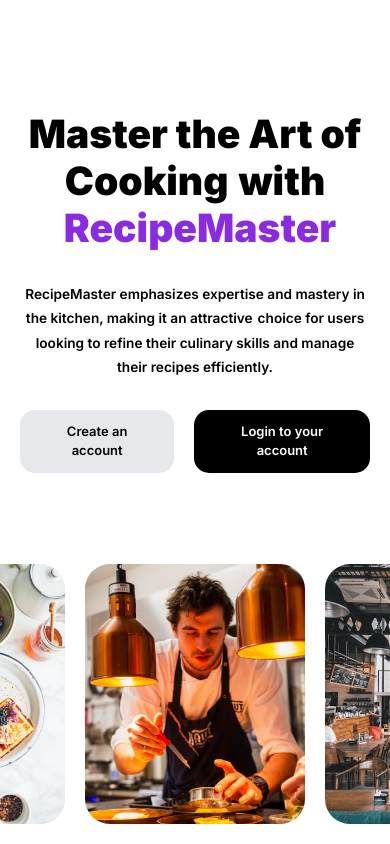
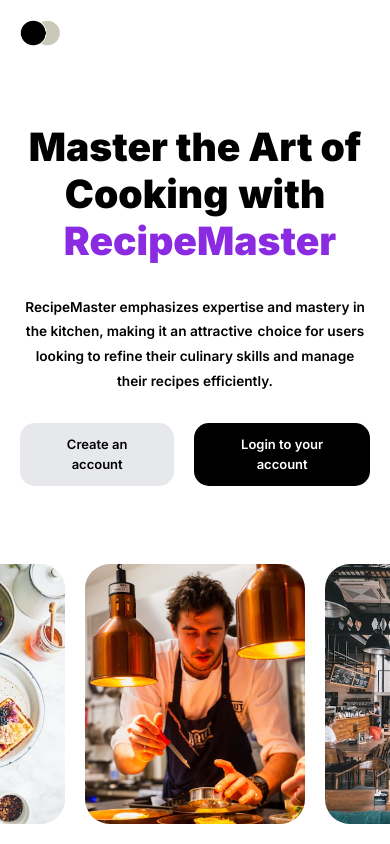
Before and after one commit to dadateniola/recipe-master, a Next.js app: page / in a window 390 px wide. Built offline with nearby package versions, Linux system fonts and the light colour scheme.

Commit message:
fixed mobike icon

```diff
--- a/app/globals.css
+++ b/app/globals.css
@@ -293,7 +293,8 @@
     font-size: 13px;
   }
 
-  .navbar .left *:not(img) {
+  .navbar .left .line-hr,
+  .navbar .left .text-14 {
     display: none;
   }
 
--- a/components/Logo.tsx
+++ b/components/Logo.tsx
@@ -9,7 +9,7 @@
     <div>
       {/* Render different images based on the value of isMobile */}
       {isMobile ? (
-        <Image src={"/logo/icon.png"} alt="Logo" width={141} height={26} />
+        <Image src={"/logo/icon.png"} alt="Logo" width={40} height={26} />
       ) : (
         <Image src={"/logo/logo.png"} alt="Logo" width={141} height={26} />
       )}
```
